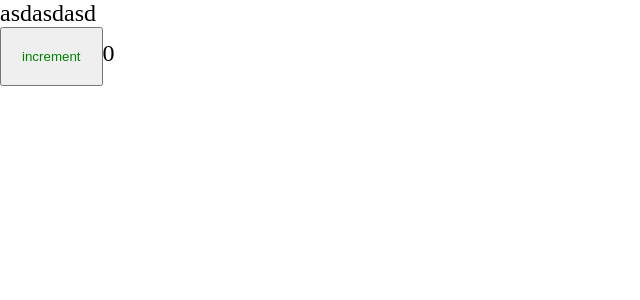
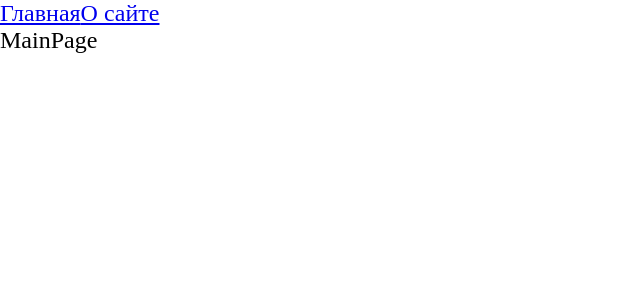
Before and after one commit to SlavaUnbel/full-prod-project, a React app: page / in a window 1280 px wide. Shown: the top 300 px of the page, without its empty margins (0-640 px from the left). Built offline with nearby package versions, Linux system fonts and the light colour scheme.

Commit message:
feat(app): handle routing and use code splitting to prevent from big bundle size

```diff
--- a/package.json
+++ b/package.json
@@ -15,6 +15,7 @@
     "@types/node": "^17.0.21",
     "@types/react": "^17.0.39",
     "@types/react-dom": "^17.0.11",
+    "@types/react-router-dom": "^5.3.3",
     "@types/webpack": "^5.28.0",
     "@types/webpack-dev-server": "^4.7.2",
     "css-loader": "^6.6.0",
@@ -32,6 +33,7 @@
   },
   "dependencies": {
     "react": "^17.0.2",
-    "react-dom": "^17.0.2"
+    "react-dom": "^17.0.2",
+    "react-router-dom": "^6.2.1"
   }
 }
--- a/src/App.tsx
+++ b/src/App.tsx
@@ -1,11 +1,25 @@
-import { Counter } from './components/Counter'
+import { Suspense } from 'react';
+import { Link, Route, Routes } from 'react-router-dom';
+
+import AboutPage from './pages/AboutPage/AboutPage.async';
+import MainPage from './pages/MainPage/MainPage.async';
 
 import './index.scss';
 
 const App = () => {
-  return (
-    <div className='app'>asdasdasd<Counter /></div>
-  )
+    return (
+        <div className='app'>
+            <Link to='/'>Главная</Link>
+            <Link to='/about'>О сайте</Link>
+
+            <Suspense fallback={ <div>Loading...</div> }>
+                <Routes>
+                    <Route path='/' element={ <MainPage /> } />
+                    <Route path='/about' element={ <AboutPage /> } />
+                </Routes>
+            </Suspense>
+        </div>
+    )
 }
 
 export default App
--- a/src/components/Counter.module.scss
+++ /dev/null
@@ -1,4 +0,0 @@
-.button {
-    padding: 20px;
-    color: green;
-}
--- a/src/components/Counter.tsx
+++ /dev/null
@@ -1,19 +0,0 @@
-import { useState } from 'react';
-
-import classes from './Counter.module.scss';
-
-export const Counter = () => {
-    const [count, setCount] = useState(0);
-
-    const increment = () => {
-        setCount(prevState => prevState + 1);
-    }
-
-    return (
-        <div>
-            <button className={ classes.button } onClick={ increment }>increment</button>
-
-            {count}
-        </div>
-    );
-};
--- a/src/index.tsx
+++ b/src/index.tsx
@@ -1,8 +1,11 @@
 import { render } from 'react-dom';
+import { BrowserRouter as Router } from 'react-router-dom';
 
 import App from './App';
 
 render(
-    <App />,
+    <Router>
+        <App />
+    </Router>,
     document.getElementById('root'),
 )
--- /dev/null
+++ b/src/pages/AboutPage/AboutPage.async.tsx
@@ -0,0 +1,3 @@
+import { lazy } from 'react';
+
+export default lazy(() => import('./AboutPage'));
--- /dev/null
+++ b/src/pages/AboutPage/AboutPage.tsx
@@ -0,0 +1,7 @@
+const AboutPage = () => {
+    return (
+        <div>AboutPage</div>
+    );
+};
+
+export default AboutPage;
--- /dev/null
+++ b/src/pages/MainPage/MainPage.async.tsx
@@ -0,0 +1,3 @@
+import { lazy } from 'react';
+
+export default lazy(() => import('./MainPage'));
--- /dev/null
+++ b/src/pages/MainPage/MainPage.tsx
@@ -0,0 +1,7 @@
+const MainPage = () => {
+    return (
+        <div>MainPage</div>
+    );
+};
+
+export default MainPage;
```
Also changed, not shown: 2 other files (tests, documents, lock files or other folders).
